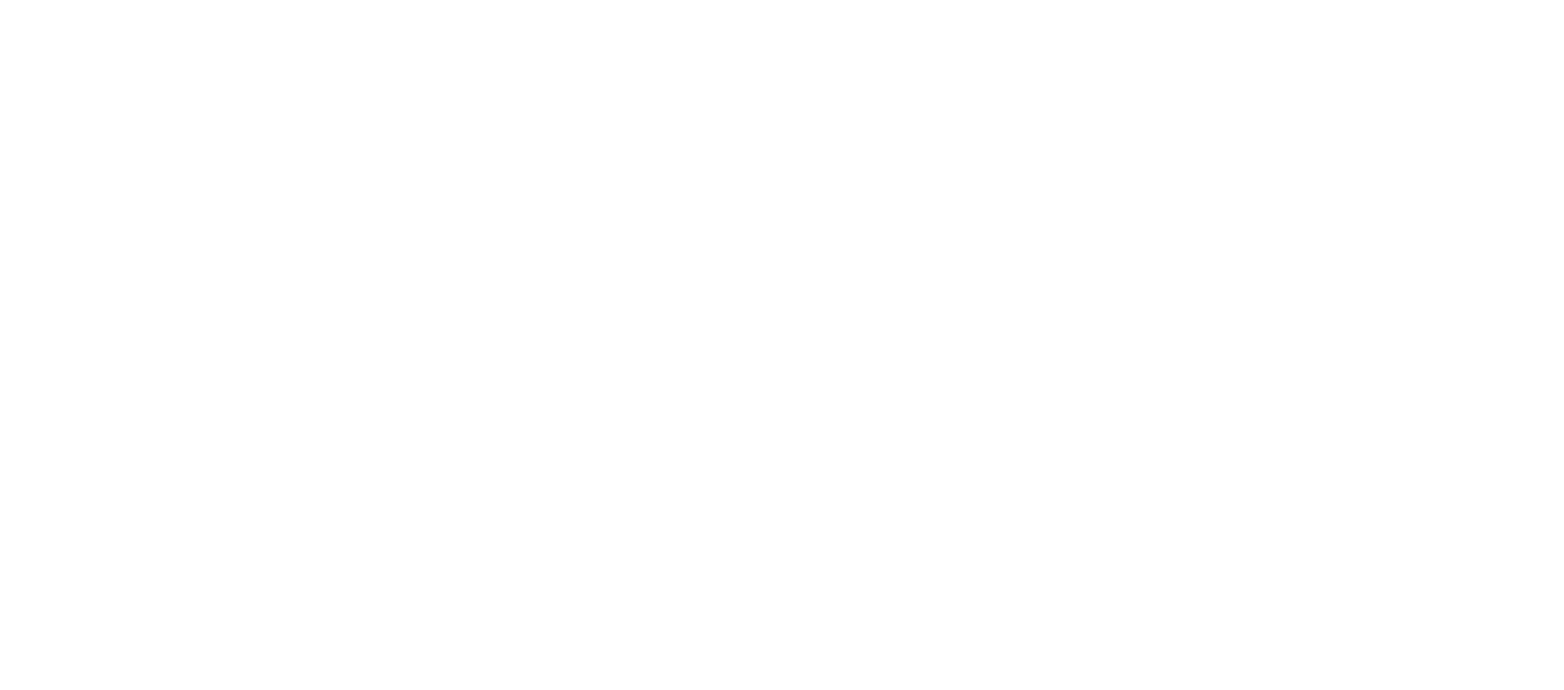
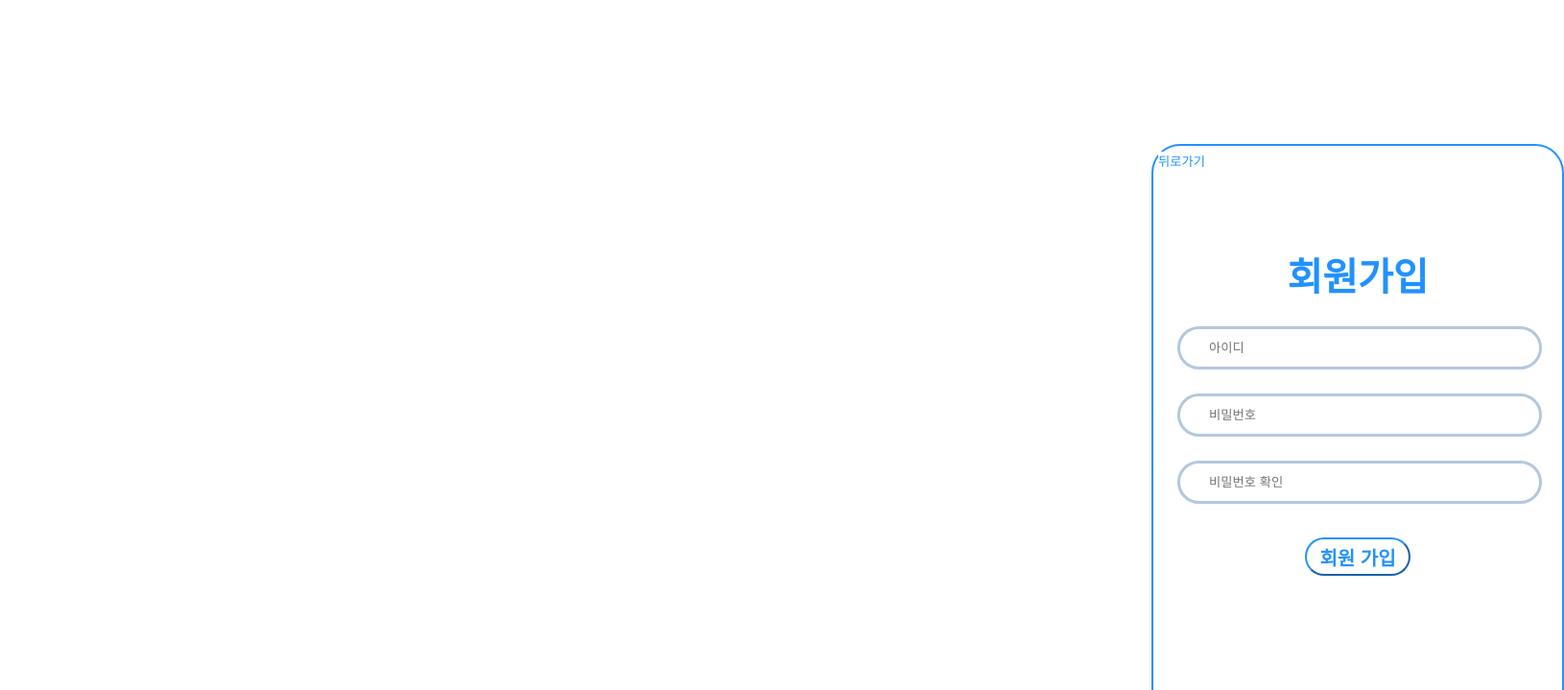
Before and after one commit to vpvm96/Public-Restroom-Project, a React (Create React App) app: page / in a window 1280 px wide. Shown: the top 719 px of the page at 96% size, 1630 px wide, since content can reach past the window. Built offline with nearby package versions, Linux system fonts and the light colour scheme; no server answers.

Commit message:
ui회원가입

```diff
--- a/src/App.tsx
+++ b/src/App.tsx
@@ -1,5 +1,13 @@
+import Login from './pages/Login';
+import Register from './pages/Register';
+
 function App() {
-  return <div className="App"></div>;
+  return (
+    <div className="App">
+      {/* <Login></Login> */}
+      <Register></Register>
+    </div>
+  );
 }
 
 export default App;
--- a/src/components/Navbar.tsx
+++ b/src/components/Navbar.tsx
@@ -1,5 +1,4 @@
 import React from 'react';
-import { createGlobalStyle } from 'styled-components';
 
 const Navbar = () => {
   return <div></div>;
--- /dev/null
+++ b/src/pages/Login.tsx
@@ -0,0 +1,101 @@
+import React from 'react';
+import styled from 'styled-components';
+
+function Login() {
+  return (
+    <div>
+      <form>
+        <InputBox>
+          <LoginLogo>
+            <h1>wait !</h1>
+          </LoginLogo>
+          <h1>회원가입</h1>
+          <InputBoxContent>
+            <Input name="아이디" value="아이디" />
+            <Input name="비밀번호" value="비밀번호" />
+          </InputBoxContent>
+          <ButtonBox>
+            <RegisterBtn>회원 가입</RegisterBtn>
+            <LoginBtn>로그인</LoginBtn>
+          </ButtonBox>
+        </InputBox>
+      </form>
+    </div>
+  );
+}
+
+export default Login;
+
+const InputBox = styled.div`
+  position: absolute;
+  width: 430px;
+  height: 600px;
+  border-radius: 30px;
+  padding: 5px;
+  left: 1200px;
+  top: 150px;
+  border: 2px solid #2192ff;
+`;
+
+// 인풋태그
+const Input = styled.input`
+  border-radius: 30px;
+  width: 380px;
+  height: 45px;
+
+  border: 3px solid #b2c8df;
+
+  color: #b2c8df;
+
+  margin-top: 20px;
+`;
+
+//인풋을 둘러싼 박스
+const InputBoxContent = styled.div`
+  margin: 20px;
+`;
+
+//잠깐만 !
+const LoginLogo = styled.div`
+  text-align: center;
+  margin-top: 110px;
+  margin-bottom: 25px;
+  font-size: 20px;
+  color: #2192ff;
+`;
+
+const ButtonBox = styled.div`
+  display: flex;
+  flex-direction: column;
+  align-items: center;
+`;
+
+const LoginBtn = styled.button`
+  border-radius: 40px;
+  width: 110px;
+  height: 40px;
+  font-size: 20px;
+  color: #2192ff;
+  border-color: #2192ff;
+  font-weight: 900;
+  margin-top: 15px;
+  background-color: White;
+  &:hover {
+    background: cornflowerblue;
+    color: white;
+    transition: 0.5s;
+  }
+`;
+
+const RegisterBtn = styled.button`
+  width: 110px;
+  height: 40px;
+  color: #2192ff;
+  border: none;
+  margin-top: 10px;
+  background-color: White;
+  &:hover {
+    color: #816ceb;
+    transition: 0.4s;
+  }
+`;
--- /dev/null
+++ b/src/pages/Register.tsx
@@ -0,0 +1,130 @@
+import React, { useState } from 'react';
+import styled from 'styled-components';
+import { getAuth, createUserWithEmailAndPassword } from 'firebase/auth';
+
+function Register() {
+  const [email, setEmail] = useState('');
+  const [password, setpassword] = useState('');
+
+  const auth = getAuth();
+  createUserWithEmailAndPassword(auth, email, password)
+    .then((userCredential) => {
+      // Signed in
+      const user = userCredential.user;
+      // ...
+    })
+    .catch((error) => {
+      const errorCode = error.code;
+      const errorMessage = error.message;
+      // ..
+    });
+
+  return (
+    <div>
+      <form>
+        <InputBox>
+          <button
+            style={{
+              border: 'none',
+              backgroundColor: 'white',
+              cursor: 'pointer',
+              color: '#2192ff',
+            }}
+          >
+            뒤로가기
+          </button>
+          <LoginLogo>
+            <h1>회원가입</h1>
+          </LoginLogo>
+          <InputBoxContent>
+            <Inputholder>
+              <Input name="아이디" placeholder="아이디"></Input>
+            </Inputholder>
+            <Inputholder>
+              <Input name="비밀번호" placeholder="비밀번호"></Input>
+            </Inputholder>
+            <Inputholder>
+              <Input name="비밀번호 확인" placeholder="비밀번호 확인"></Input>
+            </Inputholder>
+          </InputBoxContent>
+          <ButtonBox>
+            {/* <RegisterBtn>회원 가입</RegisterBtn> */}
+            <LoginBtn>회원 가입</LoginBtn>
+          </ButtonBox>
+        </InputBox>
+      </form>
+    </div>
+  );
+}
+
+export default Register;
+
+const InputBox = styled.div`
+  position: absolute;
+  width: 430px;
+  height: 600px;
+  border-radius: 30px;
+  padding: 5px;
+  left: 1200px;
+  top: 150px;
+  border: 2px solid #2192ff;
+`;
+
+//Inputholder안의 진짜 input태그
+const Input = styled.input`
+  border: none;
+  width: 300px;
+  height: 38px;
+  position: relative;
+  left: 30px;
+  outline: none;
+`;
+
+//Input태그의 테두리
+const Inputholder = styled.div`
+  border-radius: 30px;
+  width: 380px;
+  height: 45px;
+  border: 3px solid #b2c8df;
+  color: #b2c8df;
+  margin-top: 25px;
+`;
+
+//인풋을 둘러싼 박스
+const InputBoxContent = styled.div`
+  margin: 20px;
+`;
+
+//잠깐만 !
+const LoginLogo = styled.div`
+  text-align: center;
+  margin-top: 80px;
+  margin-bottom: 25px;
+  font-size: 20px;
+  color: #2192ff;
+`;
+
+const ButtonBox = styled.div`
+  display: flex;
+  flex-direction: column;
+  align-items: center;
+`;
+
+//회원 가입 버튼
+const LoginBtn = styled.button`
+  border-radius: 40px;
+  width: 110px;
+  height: 40px;
+  font-size: 20px;
+  color: #2192ff;
+  border-color: #2192ff;
+  font-weight: 900;
+  margin-top: 15px;
+  background-color: White;
+  cursor: pointer;
+  &:hover {
+    background: cornflowerblue;
+    color: white;
+    transition: 0.5s;
+  }
+`;
```
